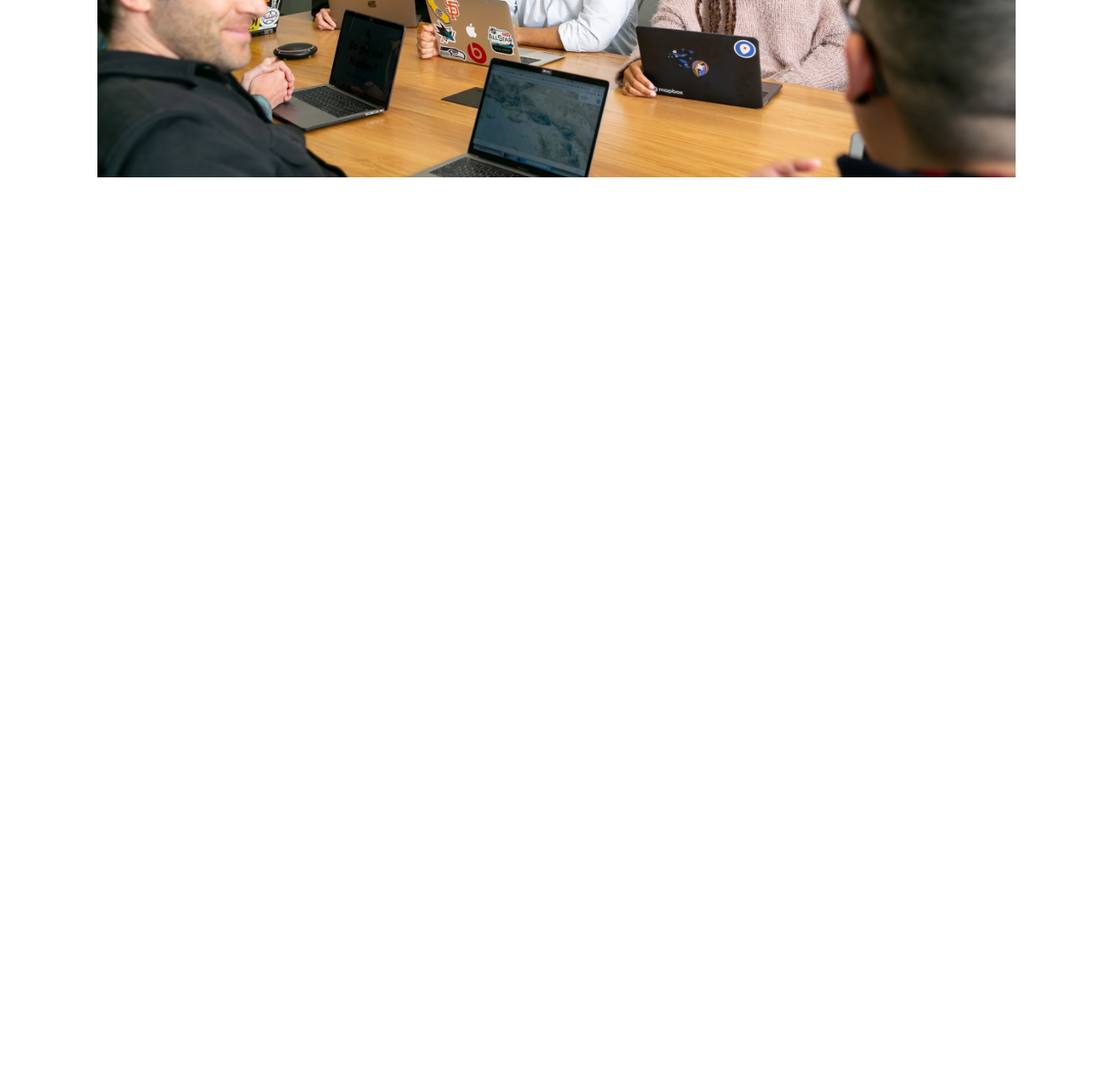
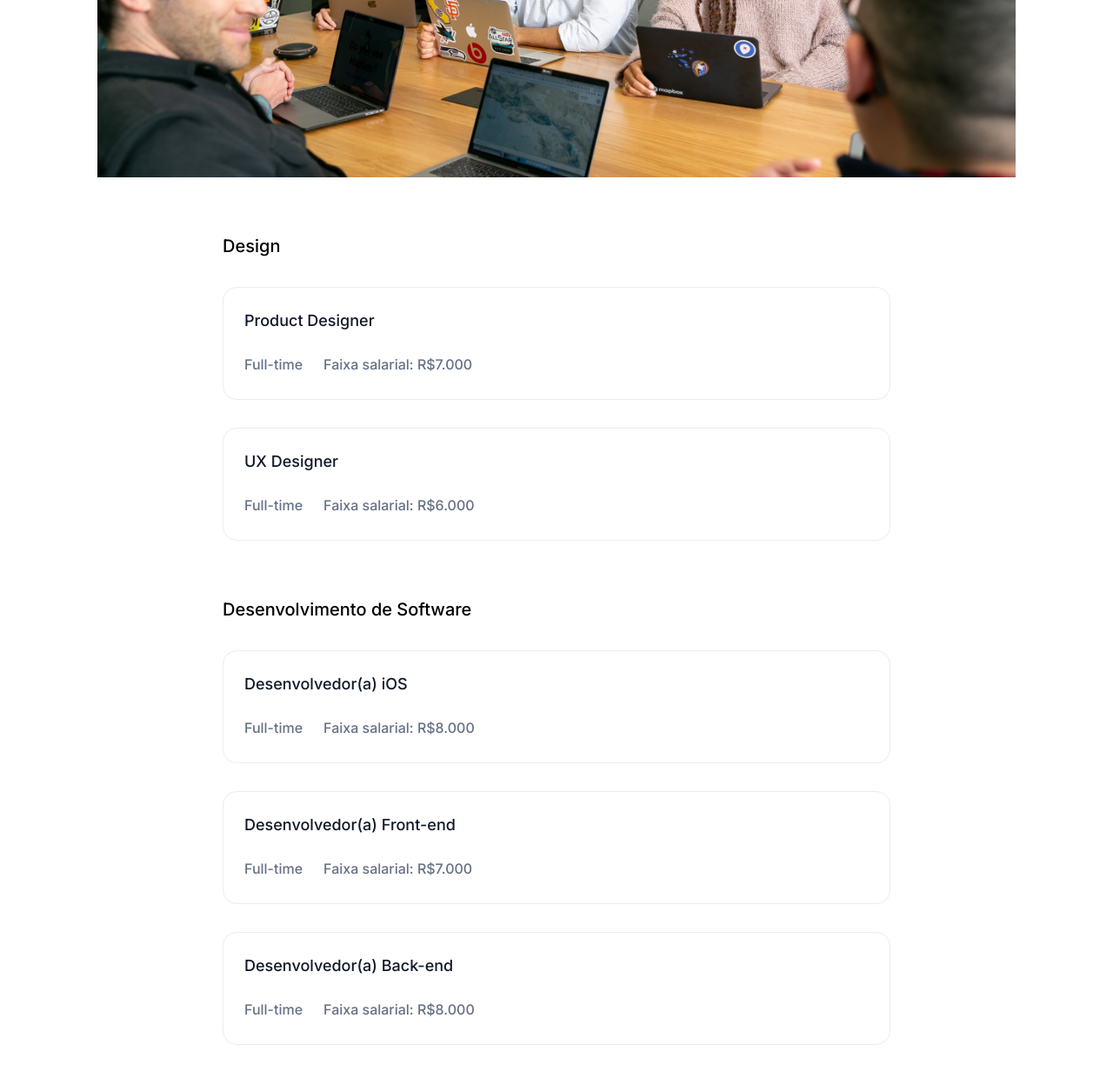
Before and after one commit to 55021/7-dias-html-css, a plain HTML site: page index.html in a window 1280 px wide. Shown: the part 1206-2446 px from the top of the page at 87% size. Before the commit the page ends 1506 px from the top, so only its background shows below. Drawn offline with Linux system fonts and the light colour scheme.

Commit message:
dia 5️⃣

```diff
--- a/css/scss/index.scss
+++ b/css/scss/index.scss
@@ -5,6 +5,7 @@ $text-light-grey: #667085;
 $burgundy: #8E2424;
 $white: #FFFFFF;
 $badge-red: rgba(142, 36, 36, 0.05);
+$border-grey: #EAECF0;
 
 @function calculateRem($size) {
     @return $size / 16px * 1rem;
@@ -334,4 +335,48 @@ body {
             width: 100vw;
         }
     }
+
+    &__lista {
+        display: flex;
+        flex-direction: column;
+        width: calculateRem(768px);
+        gap: calculateRem(32px);
+
+        &__title {
+            @include remFontSize(20px);
+            line-height: calculateRem(30px);
+            font-weight: 500;
+        }
+
+        &__vaga {
+            border: 1px solid $border-grey;
+            border-radius: 16px;
+            width: 100%;
+            display: flex;
+            flex-direction: column;
+            gap: calculateRem(24px);
+            padding: calculateRem(24px) calculateRem(24px) calculateRem(28px);
+            flex-direction: calculateRem(24px);
+
+            &__title h3 {
+                font-weight: 500;
+                @include remFontSize(18px);
+                line-height: calculateRem(28px);
+                color: $text-dark-grey;
+            }
+
+            &__description {
+                display: flex;
+                flex-direction: row;
+                gap: calculateRem(24px);
+
+                    & h4 {
+                    font-weight: 500;
+                    @include remFontSize(16px);
+                    line-height: calculateRem(24px);
+                    color: $text-light-grey;
+                    }
+            }
+    }
 }
+}
--- a/index.html
+++ b/index.html
@@ -68,6 +68,61 @@
             <span class="vagas__header_subtitle">Somos uma equipe 100% remota com pessoas do Brasil inteiro.</span>
         </div>
         <img src="assets/img/banner.png" alt="Sala de reunião com cinco pessoas conversando em volta de uma mesa" class="vagas__img">
+        <div class="vagas__lista">
+            <div class="vagas__lista__title">
+                <h3>Design</h3>
+            </div>
+            <div class="vagas__lista__vaga">
+                <div class="vagas__lista__vaga__title">
+                    <h3>Product Designer</h3>
+                </div>
+                <div class="vagas__lista__vaga__description">
+                    <h4>Full-time</h4>
+                    <h4>Faixa salarial: R$7.000</h4>
+                </div>
+            </div>
+            <div class="vagas__lista__vaga">
+                <div class="vagas__lista__vaga__title">
+                    <h3>UX Designer</h3>
+                </div>
+                <div class="vagas__lista__vaga__description">
+                    <h4>Full-time</h4>
+                    <h4>Faixa salarial: R$6.000</h4>
+                </div>
+            </div>
+        </div>
+        <div class="vagas__lista">
+            <div class="vagas__lista__title">
+                <h3>Desenvolvimento de Software</h3>
+            </div>
+            <div class="vagas__lista__vaga">
+                <div class="vagas__lista__vaga__title">
+                    <h3>Desenvolvedor(a) iOS</h3>
+                </div>
+                <div class="vagas__lista__vaga__description">
+                    <h4>Full-time</h4>
+                    <h4>Faixa salarial: R$8.000</h4>
+                </div>
+            </div>
+            <div class="vagas__lista__vaga">
+                <div class="vagas__lista__vaga__title">
+                    <h3>Desenvolvedor(a) Front-end</h3>
+                </div>
+                <div class="vagas__lista__vaga__description">
+                    <h4>Full-time</h4>
+                    <h4>Faixa salarial: R$7.000</h4>
+                </div>
+            </div>
+            <div class="vagas__lista__vaga">
+                <div class="vagas__lista__vaga__title">
+                    <h3>Desenvolvedor(a) Back-end</h3>
+                </div>
+                <div class="vagas__lista__vaga__description">
+                    <h4>Full-time</h4>
+                    <h4>Faixa salarial: R$8.000</h4>
+                </div>
+            </div>
+        </div>
     </section>
     <script src="index.js"></script>
 </body>
```
Also changed, not shown: css/index.css, 1 other file.
